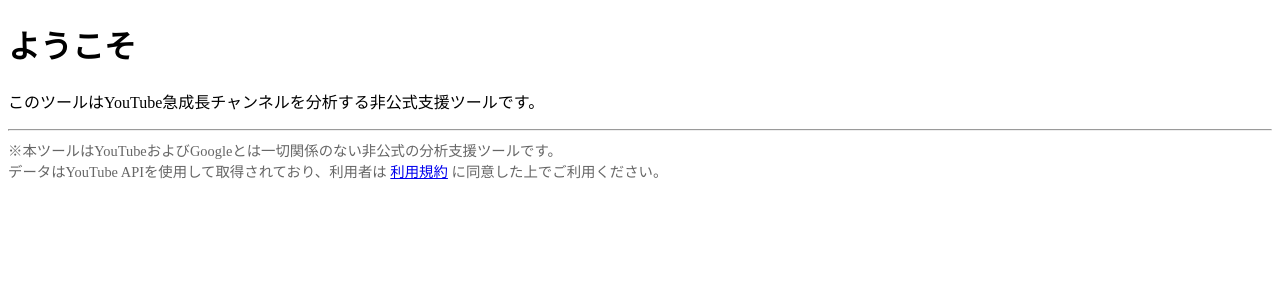
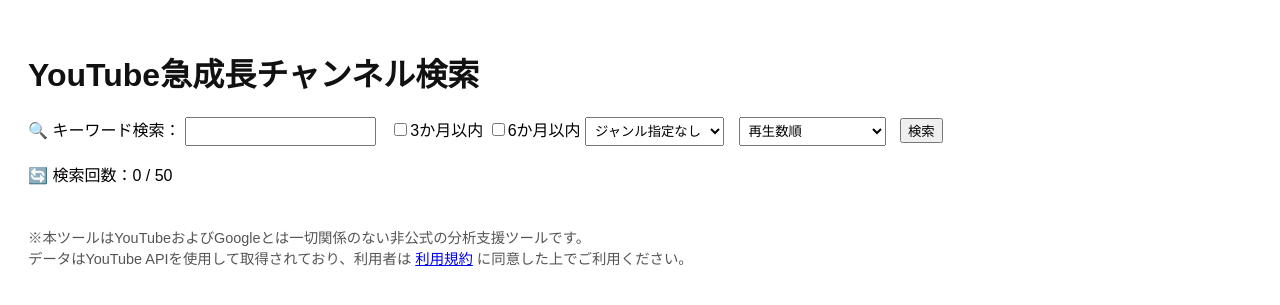
Before and after one commit to yamakenzzr/youtube-growth-app, a Flask app: page / in a window 1280 px wide. Shown: the top 305 px of the page. Run offline with Flask 3, Linux system fonts and the light colour scheme.

Commit message:
Add files via upload

```diff
--- a/templates/index.html
+++ b/templates/index.html
@@ -1,14 +1,81 @@
 
 <!DOCTYPE html>
 <html lang="ja">
-<head><meta charset="UTF-8"><title>YouTube分析ツール</title></head>
+<head>
+  <meta charset="UTF-8">
+  <title>YouTube急成長チャンネル検索</title>
+  <style>
+    body { font-family: Arial, sans-serif; padding: 20px; }
+    h1 { color: #111; }
+    table { width: 100%; border-collapse: collapse; margin-top: 20px; }
+    th, td { padding: 8px; border: 1px solid #ccc; text-align: center; }
+    select, input[type="text"] { padding: 5px; margin-right: 10px; }
+    .footer { margin-top: 40px; font-size: 0.9em; color: #555; }
+  </style>
+</head>
 <body>
-<h1>ようこそ</h1>
-<p>このツールはYouTube急成長チャンネルを分析する非公式支援ツールです。</p>
-<hr>
-<div style="font-size: 0.9em; color: #666;">
-※本ツールはYouTubeおよびGoogleとは一切関係のない非公式の分析支援ツールです。<br>
-データはYouTube APIを使用して取得されており、利用者は <a href="/terms" target="_blank">利用規約</a> に同意した上でご利用ください。
-</div>
+  <h1>YouTube急成長チャンネル検索</h1>
+
+  <form method="get" action="/">
+    <label>🔍 キーワード検索：</label>
+    <input type="text" name="keyword">
+    <label><input type="checkbox" name="new3m">3か月以内</label>
+    <label><input type="checkbox" name="new6m">6か月以内</label>
+    <select name="genre">
+      <option value="">ジャンル指定なし</option>
+      {% for g in genres %}
+        <option value="{{ g }}">{{ g }}</option>
+      {% endfor %}
+    </select>
+    <select name="sort">
+      <option value="views">再生数順</option>
+      <option value="subs">登録者順</option>
+      <option value="videos">投稿数順</option>
+      <option value="ratio">1人あたり再生数順</option>
+    </select>
+    <button type="submit">検索</button>
+  </form>
+
+  <p>🔄 検索回数：{{ session.get('search_count', 0) }} / 50</p>
+  {% if keyword %}
+    <p style="color: green;">🔍 検索結果：{{ channels|length }}件</p>
+    <p>並び順：{{ sort_name }}</p>
+  {% endif %}
+
+  {% if channels %}
+  <table>
+    <thead>
+      <tr>
+        <th>チャンネル名</th>
+        <th>登録者数</th>
+        <th>総再生数</th>
+        <th>投稿数</th>
+        <th>1人あたり再生数</th>
+        <th>独自ジャンル</th>
+        <th>作成日</th>
+      </tr>
+    </thead>
+    <tbody>
+      {% for ch in channels %}
+      <tr>
+        <td><a href="https://www.youtube.com/channel/{{ ch.id }}" target="_blank">{{ ch.title }}</a></td>
+        <td>{{ ch.subscriberCount|default("?") }}人</td>
+        <td>{{ ch.viewCount|default("?") }}回再生</td>
+        <td>{{ ch.videoCount|default("?") }}本</td>
+        <td>{{ ch.playPerSub|default("?") }}回/人</td>
+        <td>{{ ch.genre }}</td>
+        <td>{{ ch.publishedAt[:10] }}</td>
+      </tr>
+      {% endfor %}
+    </tbody>
+  </table>
+  {% elif keyword %}
+    <p style="color: red;">一致するチャンネルが見つかりませんでした。</p>
+  {% endif %}
+
+  <div class="footer">
+    ※本ツールはYouTubeおよびGoogleとは一切関係のない非公式の分析支援ツールです。<br>
+    データはYouTube APIを使用して取得されており、利用者は <a href="/terms" target="_blank">利用規約</a> に同意した上でご利用ください。
+  </div>
 </body>
 </html>
```
